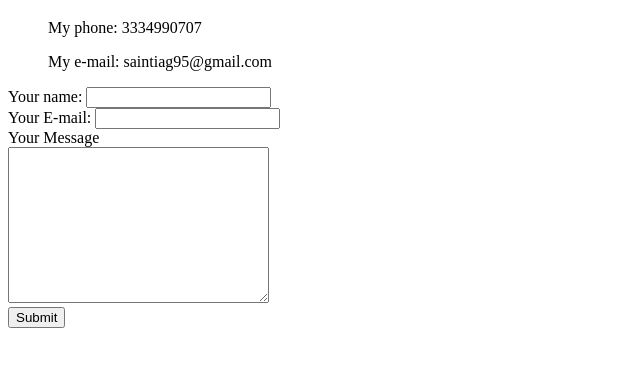
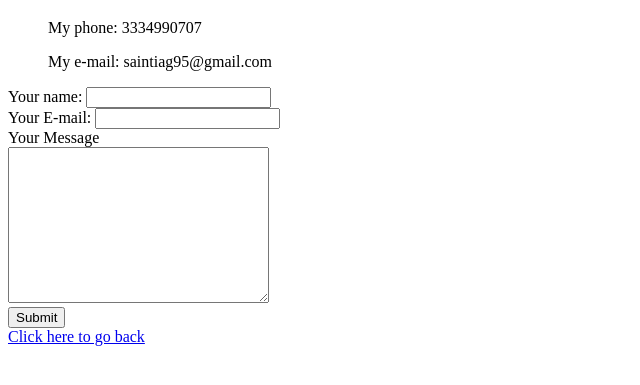
Before and after one commit to SANT1A60/cv, a plain HTML site: page contact.html in a window 1280 px wide. Shown: the part 61-446 px from the top of the page, without its empty margins (0-640 px from the left). Drawn offline with Linux system fonts and the light colour scheme.

Commit message:
Update contact.html

```diff
--- a/contact.html
+++ b/contact.html
@@ -20,5 +20,6 @@
     <input type="submit">
 
    </form>
+   <a href="index.html">Click here to go back</a>
 </body>
 </html>
```
